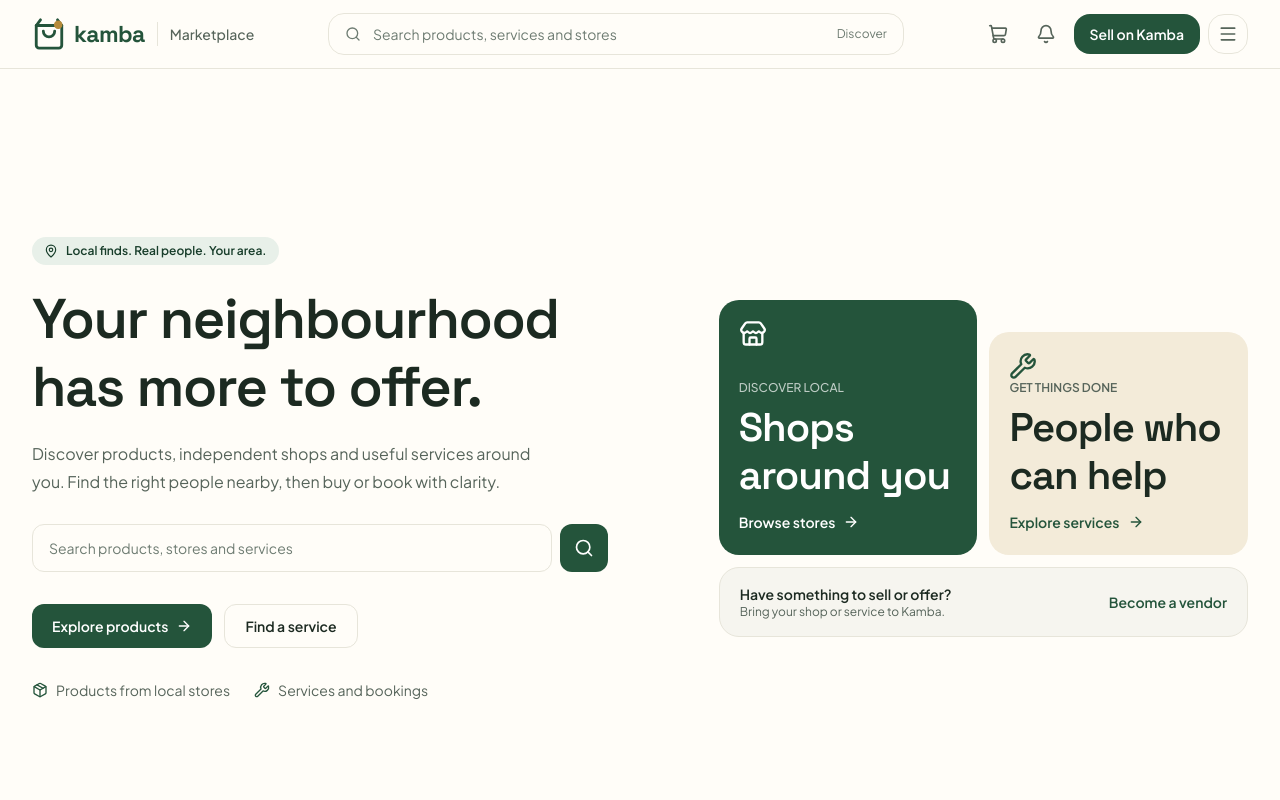
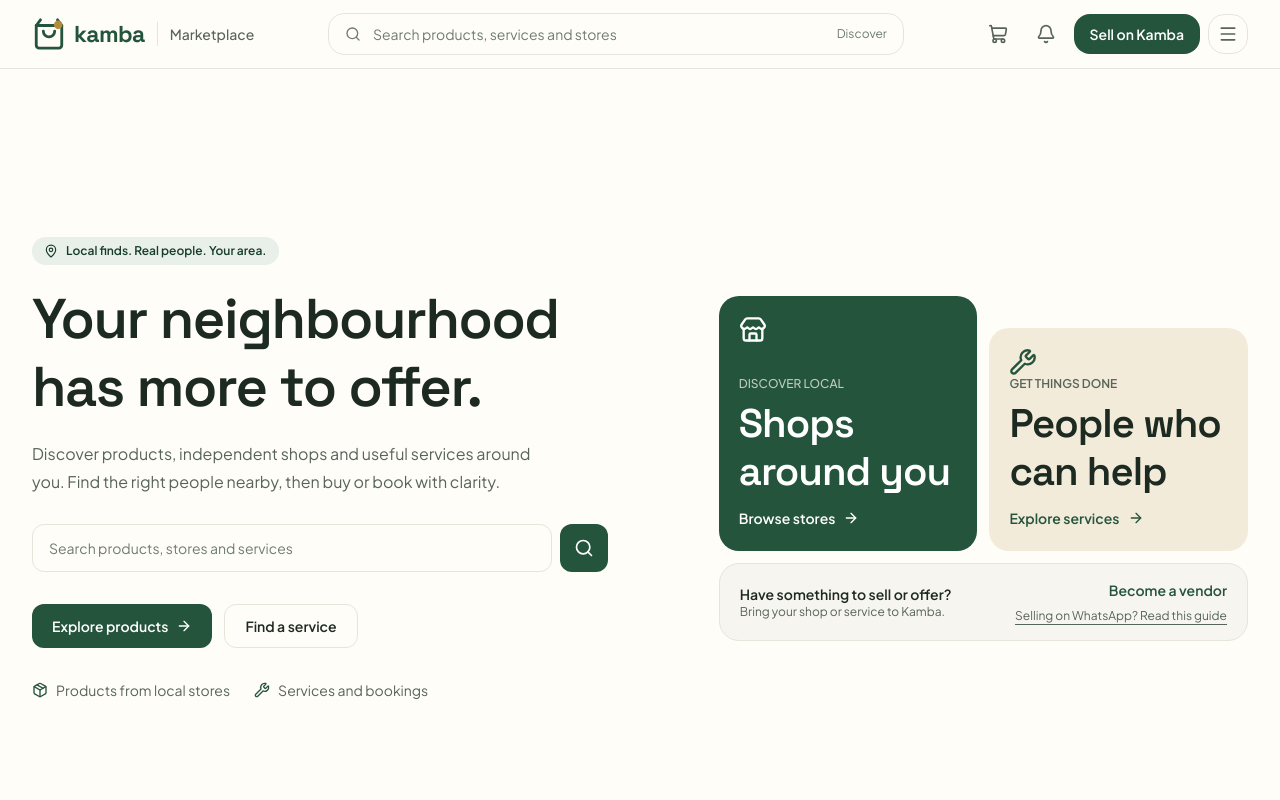
Before and after one commit to MyVendor-Global-Ltd/Kamba-website, a Next.js app: page / in a window 1280 px wide. Shown: the top 800 px of the page. Built offline with nearby package versions, Linux system fonts and the light colour scheme; no server answers.

Commit message:
Link homepage to Nigerian online selling guide

```diff
--- a/src/app/page.tsx
+++ b/src/app/page.tsx
@@ -74,7 +74,10 @@ export default function Home() {
             </Link>
             <div className="col-span-2 flex items-center justify-between rounded-2xl border border-border bg-background px-5 py-4">
               <div><p className="text-sm font-semibold text-text-primary">Have something to sell or offer?</p><p className="text-xs text-text-secondary">Bring your shop or service to Kamba.</p></div>
-              <Link href="/vendor/onboard" className="shrink-0 text-sm font-semibold text-primary hover:underline">Become a vendor</Link>
+              <div className="flex shrink-0 flex-col items-end gap-2">
+                <Link href="/vendor/onboard" className="text-sm font-semibold text-primary hover:underline">Become a vendor</Link>
+                <Link href="/sell-online-in-nigeria" className="text-xs text-text-secondary underline underline-offset-4 hover:text-primary">Selling on WhatsApp? Read this guide</Link>
+              </div>
             </div>
           </div>
         </div>
```
